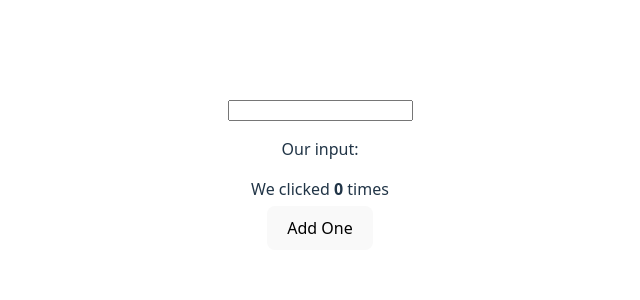
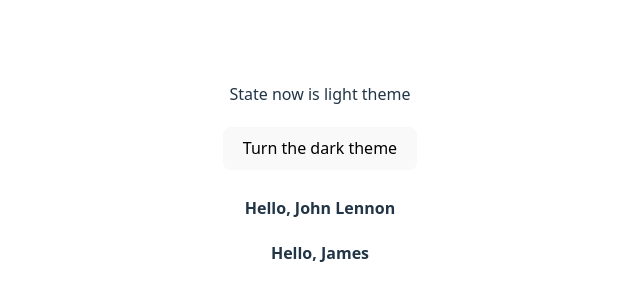
Before and after one commit to LysenkoDenys/react-learning, a React (Vite) app: page / in a window 1280 px wide. Shown: the part 224-524 px from the top of the page, without its empty margins (320-960 px from the left). Built offline with nearby package versions, Linux system fonts and the light colour scheme.

Commit message:
04 unit finished

```diff
--- a/src/App.css
+++ b/src/App.css
@@ -22,3 +22,23 @@
   flex-direction: column;
   justify-content: center;
 }
+
+.light-theme {
+  background-color: #f0f0f0;
+  color: #333;
+  padding: 20px;
+  border: 2px solid #ccc;
+  border-radius: 5px;
+  margin-bottom: 20px;
+  transition: background-color 0.3s ease-in-out, color 0.3s ease-in-out;
+}
+
+.dark-theme {
+  background-color: #222;
+  color: #fff;
+  padding: 20px;
+  border: 2px solid #555;
+  border-radius: 5px;
+  margin-bottom: 20px;
+  transition: background-color 0.3s ease-in-out, color 0.3s ease-in-out;
+}
--- a/src/App.tsx
+++ b/src/App.tsx
@@ -1,9 +1,11 @@
 import './App.css';
-import Counter from './components/Counter';
-import Form from './components/Form';
-import Header from './components/Header';
-import LoginForm from './components/LoginForm';
-import ParentComponent from './components/ParentComponent';
+// import Counter from './components/Counter';
+// import Form from './components/Form';
+import Greetings from './components/Greetings';
+import ThemeToggle from './components/ThemeToggle';
+// import Header from './components/Header';
+// import LoginForm from './components/LoginForm';
+// import ParentComponent from './components/ParentComponent';
 
 function App() {
   return (
@@ -11,9 +13,12 @@ function App() {
       {/* <Header />
       <LoginForm />
       <h1>Props from Zero to Hero</h1>
-      <ParentComponent /> */}
+      <ParentComponent />
       <Form />
-      <Counter />
+      <Counter /> */}
+      <ThemeToggle />
+      <Greetings name="John" surname="Lennon" />
+      <Greetings name="James" />
     </>
   );
 }
--- /dev/null
+++ b/src/components/Greetings.tsx
@@ -0,0 +1,16 @@
+interface GreetingProps {
+  name: string;
+  surname?: string;
+}
+
+const Greetings: React.FC<GreetingProps> = ({ name, surname }) => {
+  return (
+    <>
+      <h4>
+        Hello, {name} {surname}
+      </h4>
+    </>
+  );
+};
+
+export default Greetings;
--- /dev/null
+++ b/src/components/ThemeToggle.tsx
@@ -0,0 +1,19 @@
+import { useState } from 'react';
+
+const ThemeToggle: React.FC = () => {
+  const [isDarkTheme, setIsDarkTheme] = useState<boolean>(false);
+  return (
+    <div className={isDarkTheme ? 'dark-theme' : 'ligth-theme'}>
+      <p>State now is {isDarkTheme ? 'dark' : 'light'} theme</p>
+      <button
+        type="button"
+        className="button"
+        onClick={() => setIsDarkTheme(!isDarkTheme)}
+      >
+        {isDarkTheme ? 'Turn the light theme' : 'Turn the dark theme'}
+      </button>
+    </div>
+  );
+};
+
+export default ThemeToggle;
```
